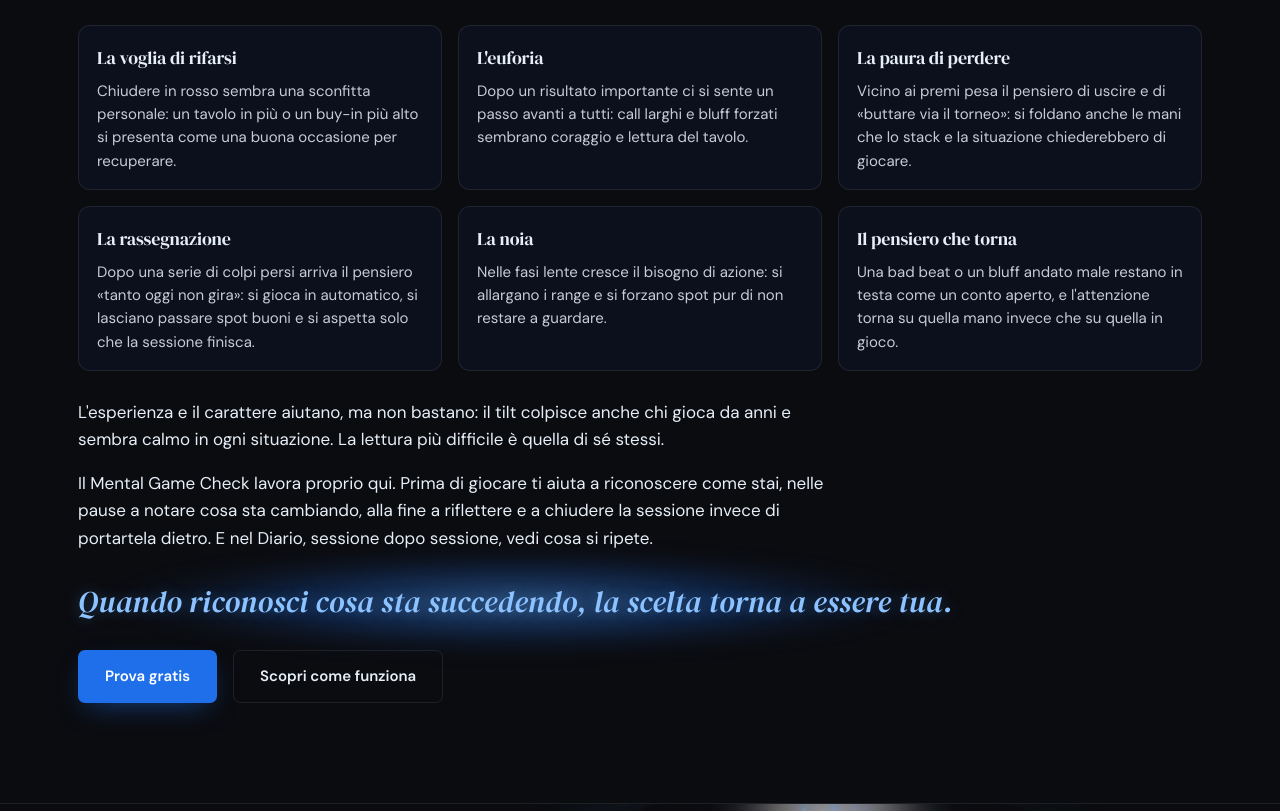
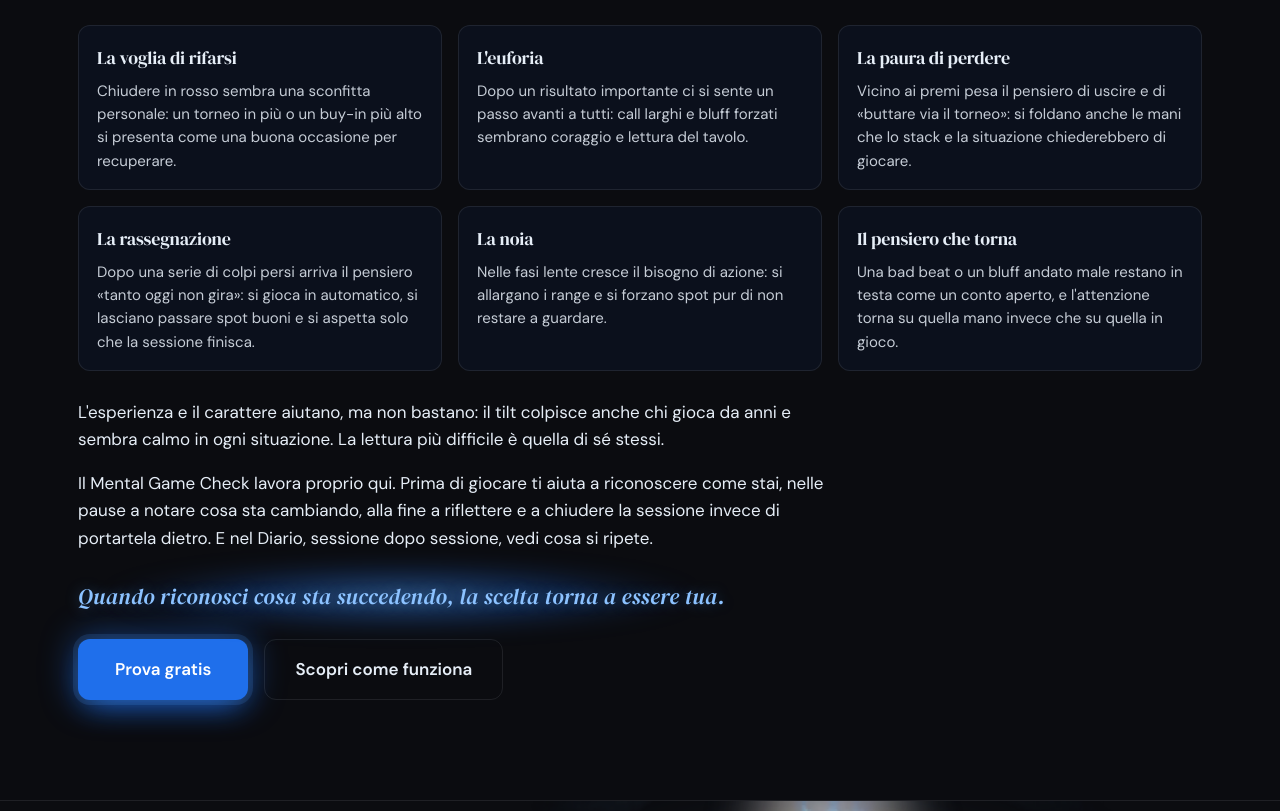
Before and after one commit to rucchettad/mindset-discipline-lab-landing, a plain HTML site: page index.html in a window 1280 px wide. Shown: the part 1986-2797 px from the top of the page. Drawn offline with Linux system fonts and the light colour scheme.

Commit message:
Add files via upload

```diff
--- a/index.html
+++ b/index.html
@@ -159,6 +159,7 @@
   .hero-meta a:hover .shot img{ filter:none; }
   .btn.btn-hero{ font-size:17px; padding:16px 36px; border-radius:12px;
     box-shadow:0 0 0 5px rgba(88,166,255,.14), 0 0 34px 4px rgba(31,111,235,.45), 0 14px 30px -10px rgba(31,111,235,.7); }
+  .btn.btn-hero ~ .btn-ghost{ font-size:17px; padding:16px 30px; border-radius:12px; }
   /* 23/11: voci 2 sopra e 2 sotto, immagini ingrandibili */
   @media (min-width:901px){ .hero-meta{ grid-template-columns:repeat(2, 1fr) !important; column-gap:40px !important; row-gap:44px !important; } }
   .hero-meta .shot{ aspect-ratio:16 / 8.5 !important; cursor:zoom-in; }
@@ -177,7 +178,7 @@
   .foto-mano-dida{ position:absolute; left:0; right:0; bottom:10%; margin:0; padding:0 18px; text-align:center;
     font-family:'DM Serif Display',serif; font-size:24px; color:#e8f1ff; text-shadow:0 2px 12px rgba(0,0,0,.8); }
   .frase-liberta{ margin:30px 0 10px; font-family:'DM Serif Display',serif; font-style:italic; font-weight:400;
-    font-size:clamp(22px,2.4vw,30px); line-height:1.35; color:#8cc2ff; letter-spacing:.3px;
+    font-size:clamp(20px,1.9vw,22px); line-height:1.35; color:#8cc2ff; letter-spacing:.3px;
     text-shadow:0 0 14px rgba(88,166,255,.35); }
   .frase-liberta .a-capo-tel{ display:none; }
   .frase-liberta{ position:relative; width:fit-content; max-width:100%; isolation:isolate; }
@@ -267,7 +268,7 @@
     <div style="display:grid;grid-template-columns:repeat(auto-fit,minmax(300px,1fr));gap:16px;margin-top:28px;">
         <div style="background:rgba(12,18,32,.75);border:1px solid var(--wire);border-radius:12px;padding:18px 18px 16px;">
           <h3 style="margin:0 0 8px;font-size:18px;">La voglia di rifarsi</h3>
-          <p style="margin:0;opacity:.85;line-height:1.55;font-size:15px;">Chiudere in rosso sembra una sconfitta personale: un tavolo in più o un buy-in più alto si presenta come una buona occasione per recuperare.</p>
+          <p style="margin:0;opacity:.85;line-height:1.55;font-size:15px;">Chiudere in rosso sembra una sconfitta personale: un torneo in più o un buy-in più alto si presenta come una buona occasione per recuperare.</p>
         </div>
         <div style="background:rgba(12,18,32,.75);border:1px solid var(--wire);border-radius:12px;padding:18px 18px 16px;">
           <h3 style="margin:0 0 8px;font-size:18px;">L'euforia</h3>
@@ -295,7 +296,7 @@
     <p class="frase-liberta">Quando riconosci cosa sta succedendo,<br class="a-capo-tel"> la scelta torna a essere tua.</p>
     <!-- 22/11: pulsanti dopo la sezione sul tilt -->
     <div class="hero-ctas" style="margin-top:28px;">
-      <a class="btn btn-primary" href="https://mentalgamecheck.com/accesso.html?registrati" target="_blank" rel="noopener">Prova gratis</a>
+      <a class="btn btn-primary btn-hero" href="https://mentalgamecheck.com/accesso.html?registrati" target="_blank" rel="noopener">Prova gratis</a>
       <a class="btn btn-ghost" href="mental-game-check.html">Scopri come funziona</a>
     </div>
   </div>
--- a/style.css
+++ b/style.css
@@ -193,7 +193,8 @@
     font-size:clamp(24px, 2.6vw, 30px); color:var(--paper);
     line-height:1.3; margin-bottom:28px;
   }
-  .statement-inner p{ font-size:16.5px; color:var(--muted); margin:0 0 20px; }
+  .statement-inner p{ font-size:16.5px; color:var(--paper); margin:0 0 20px; }
+  .statement-inner .statement-lead{ font-family:'DM Serif Display', serif; font-weight:400; font-size:24px; color:var(--paper); line-height:1.3; margin-bottom:24px; }
   .statement-inner p:last-child{ margin-bottom:0; }
   .statement-inner strong{ color:var(--paper); font-weight:600; }
   .statement-close{
```
